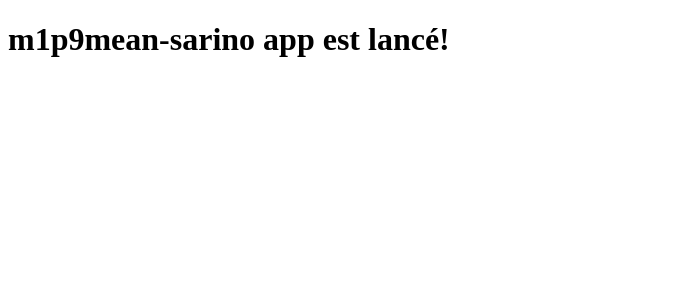
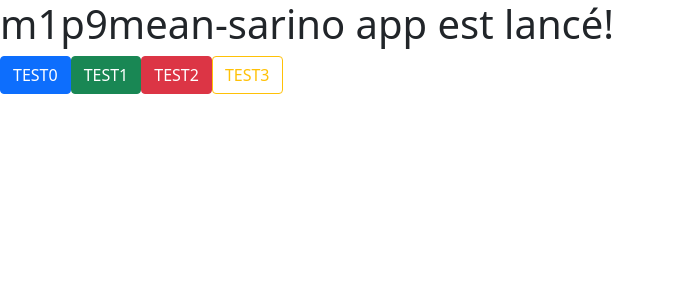
Before and after one commit to sarino22Y/m1p9mean-sarino, an Angular app: page / in a window 1280 px wide. Shown: the top 300 px of the page, without its empty margins (0-674 px from the left). Built offline with nearby package versions, Linux system fonts and the light colour scheme.

Commit message:
Ajout de bootstrap.

```diff
--- a/angular.json
+++ b/angular.json
@@ -28,6 +28,7 @@
               "src/assets"
             ],
             "styles": [
+              "node_modules/bootstrap/dist/css/bootstrap.min.css",
               "src/styles.css"
             ],
             "scripts": []
--- a/package.json
+++ b/package.json
@@ -21,7 +21,9 @@
     "@angular/platform-browser": "~13.3.0",
     "@angular/platform-browser-dynamic": "~13.3.0",
     "@angular/router": "~13.3.0",
+    "bootstrap": "^5.1.3",
     "express": "^4.17.3",
+    "ngx-bootstrap": "^8.0.0",
     "path": "^0.12.7",
     "rxjs": "~7.5.0",
     "tslib": "^2.3.0",
--- a/src/app/app.component.html
+++ b/src/app/app.component.html
@@ -1 +1,5 @@
 <h1><span>{{ title }} app est lancé!</span></h1>
+<button type="button" class="btn btn-primary">TEST0</button>
+<button type="button" class="btn btn-success">TEST1</button>
+<button type="button" class="btn btn-danger">TEST2</button>
+<button type="button" class="btn btn-outline-warning">TEST3</button>
```
Also changed, not shown: 1 other file (tests, documents, lock files or other folders).
